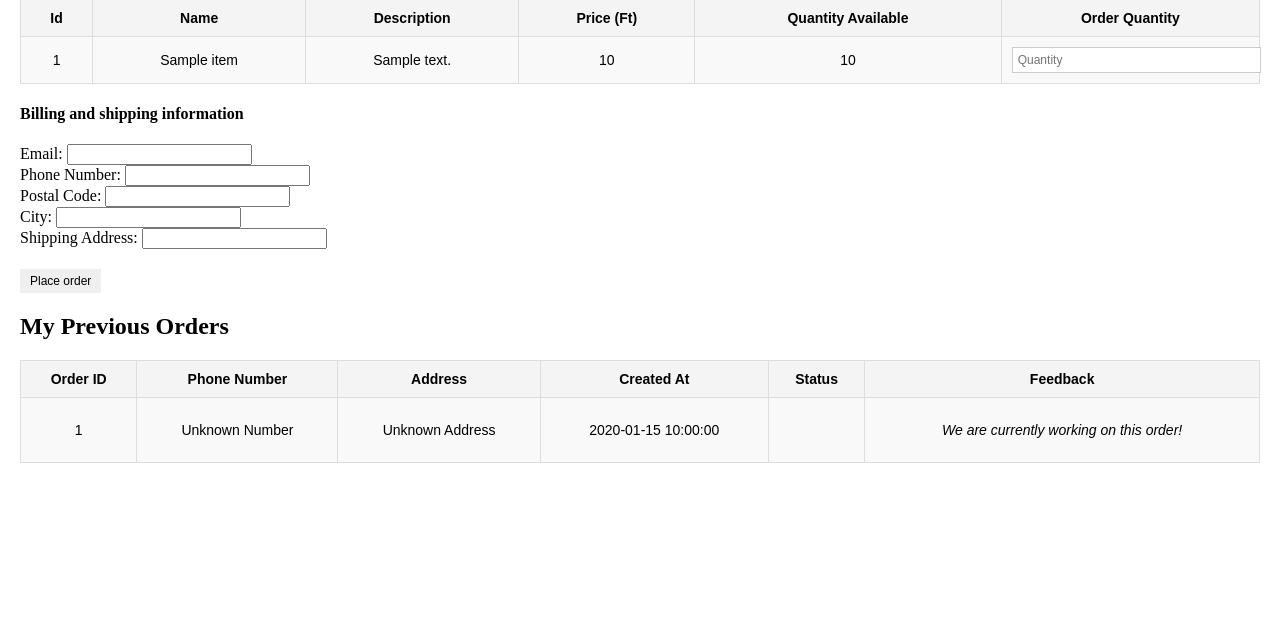
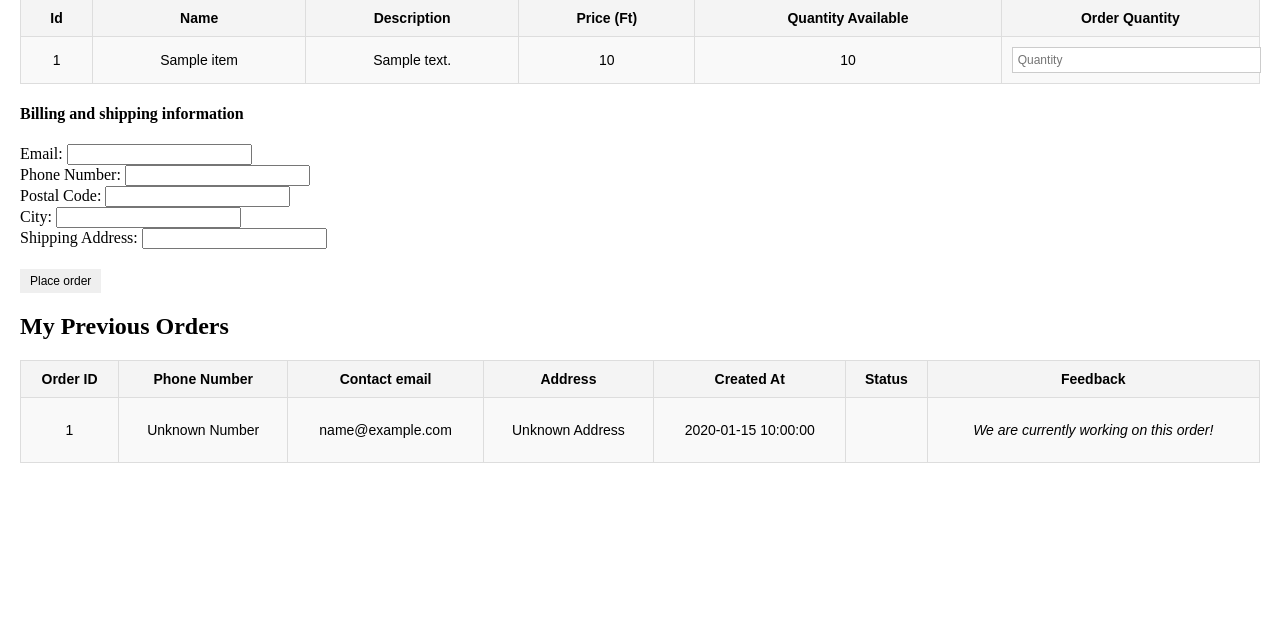
Before and after one commit to BenedekMenyhart/rendszerfejlesztes, a Python web app: template app/templates/user.html in a window 1280 px wide. Shown: the part 112-750 px from the top of the page. Run offline with Jinja, Linux system fonts and the light colour scheme; the template is opened without the code that fills it: most values are stand-ins (such as "Sample title", 1, 10 or a date in 2020).

Commit message:
email hozzáadása rendeléshez

```diff
--- a/app/blueprints/user/routes.py
+++ b/app/blueprints/user/routes.py
@@ -86,6 +86,7 @@ def create_order():
                 address_id=address_record.id,
                 created_at=datetime.utcnow(),
                 status=Statuses.Received,
+                email=email
             )
             db.session.add(new_order)
             db.session.flush()
--- a/app/models/order.py
+++ b/app/models/order.py
@@ -34,6 +34,7 @@ class Order(db.Model):
 
     # FUTÁR – csak sima integer mező, nem FK
     courier_id: Mapped[Optional[int]] = mapped_column(nullable=True)
+    email: Mapped[Optional[str]] = mapped_column(String(120), nullable=True)
 
     phonenumber_id: Mapped[int] = mapped_column(ForeignKey("phonenumbers.id"))
     phonenumber: Mapped["Phonenumber"] = relationship(back_populates="orders")
@@ -46,4 +47,6 @@ class Order(db.Model):
     status: Mapped[Statuses] = mapped_column()
     feedback: Mapped[Optional[str]] = mapped_column(nullable=True)
 
+
+
     items: Mapped[List["OrderItem"]] = relationship(back_populates="order")
--- a/app/templates/courier.html
+++ b/app/templates/courier.html
@@ -11,6 +11,7 @@ Your courier id is <strong>{{ user.courier_id }}</strong>
             <th>Order ID</th>
             <th>User ID</th>
             <th>Phone Number</th>
+            <th>Contact email</th>
             <th>Address</th>
             <th>Created At</th>
             <th>Status</th>
@@ -29,6 +30,7 @@ Your courier id is <strong>{{ user.courier_id }}</strong>
                 Unknown Number
                 {% endif %}
             </td>
+            <td>{{ order.email }}</td>
             <td>
                 {% if order.address_id in addresses %}
                 {{ addresses[order.address_id].postalcode }}
--- a/app/templates/storekeeper.html
+++ b/app/templates/storekeeper.html
@@ -66,6 +66,7 @@
             <th>Order Id</th>
             <th>User Id</th>
             <th>Phone Number</th>
+            <th>Contact email</th>
             <th>Address</th>
             <th>Created At</th>
             <th>Status</th>
@@ -94,6 +95,7 @@
                     Unknown Number
                 {% endif %}
             </td>
+            <td>{{ order.email }}</td>
             <td>
                 {% if order.address_id in addresses %}
                     {{ addresses[order.address_id].postalcode }}
--- a/app/templates/user.html
+++ b/app/templates/user.html
@@ -120,6 +120,7 @@
             <tr>
                 <th>Order ID</th>
                 <th>Phone Number</th>
+                <th>Contact email</th>
                 <th>Address</th>
                 <th>Created At</th>
                 <th>Status</th>
@@ -137,6 +138,7 @@
                             Unknown Number
                         {% endif %}
                     </td>
+                    <td>{{ order.email }}</td>
                     <td>
                         {% if order.address_id in addresses %}
                             {{ addresses[order.address_id].postalcode }}
```
